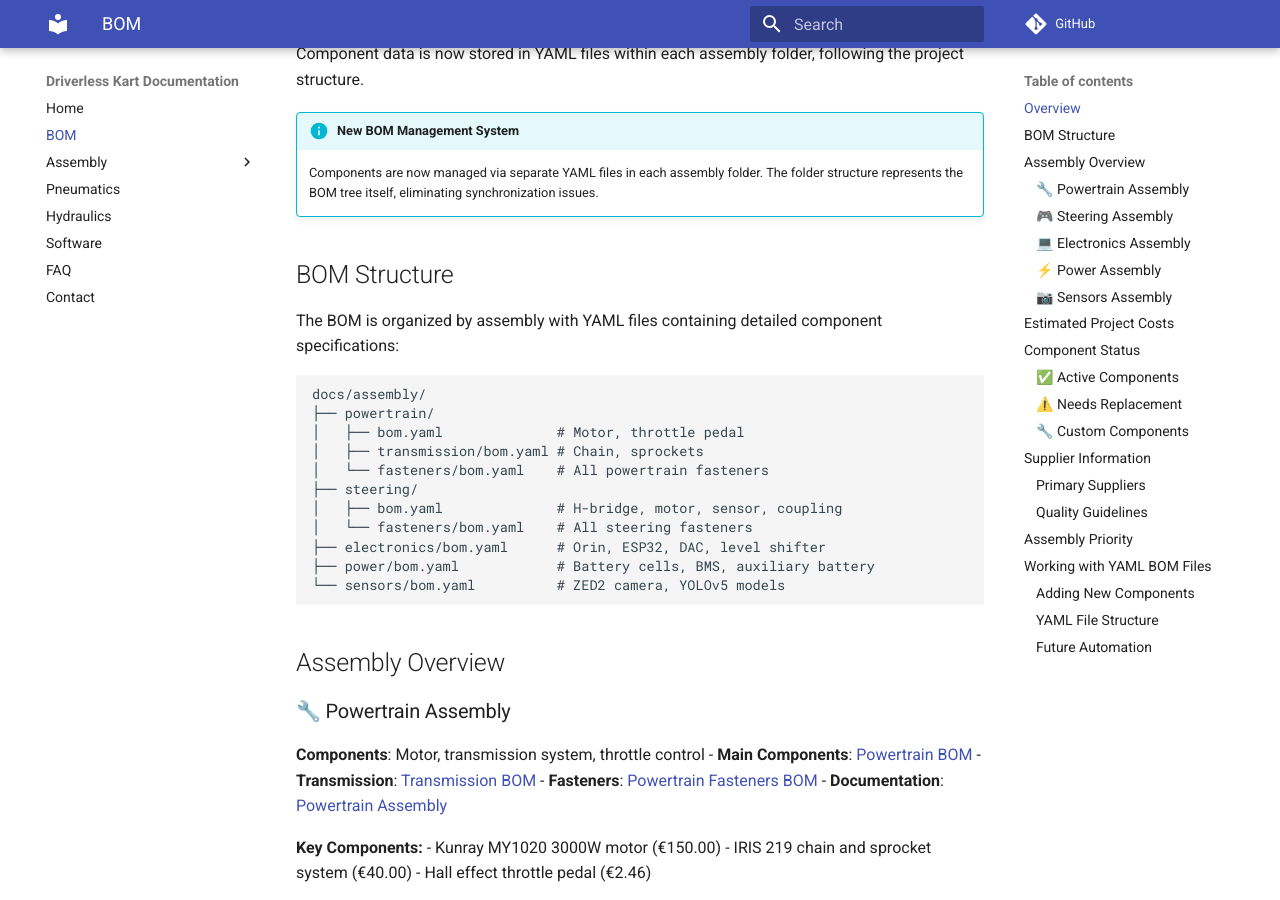
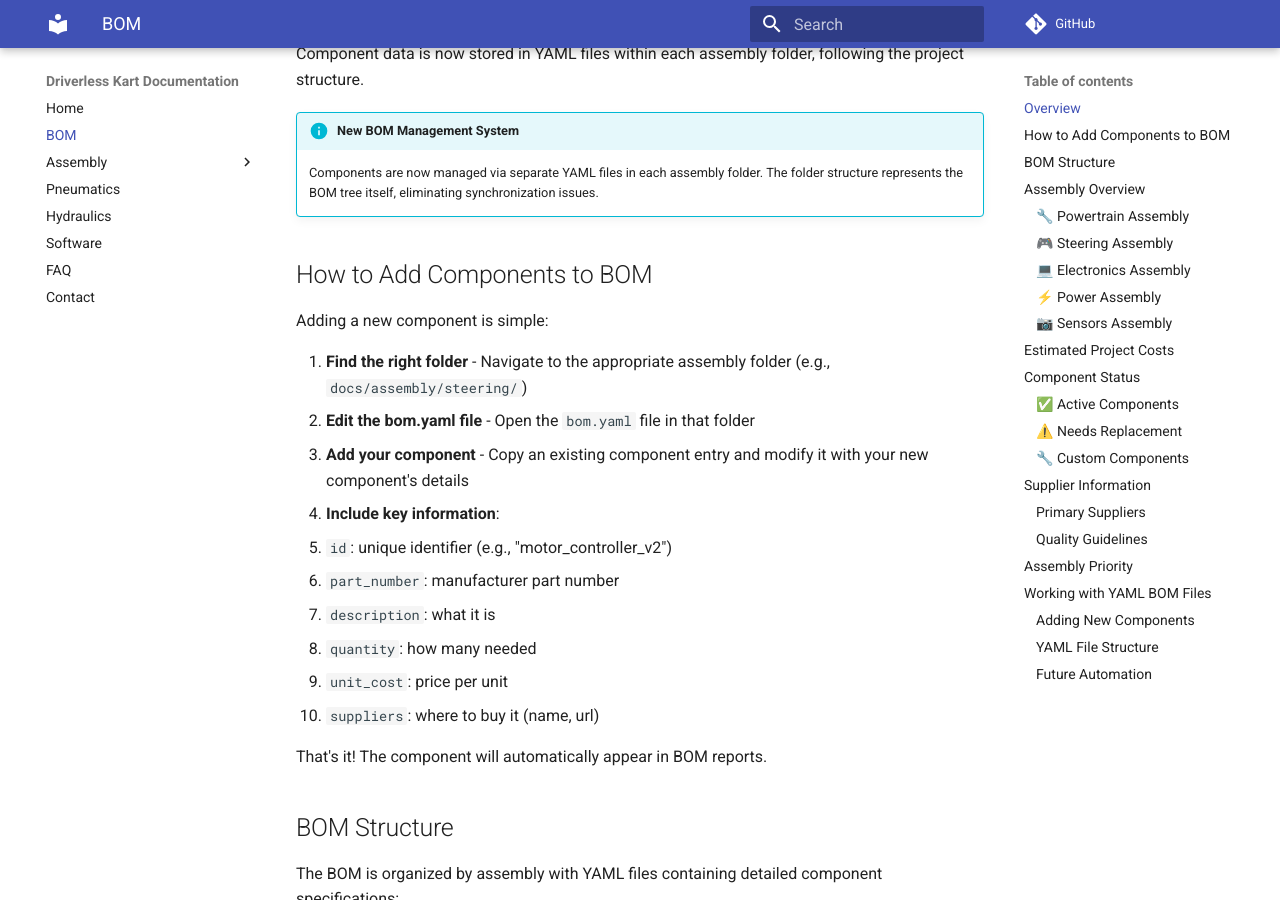
Before and after one commit to UM-Driverless/kart_docs, an MkDocs documentation site: the page built from docs/bom/index.md, in a window 1280 px wide and 900 px high, scrolled down 215 px. Built offline with MkDocs 1.6.1 and Material for MkDocs 9.7.7, drawn with Linux system fonts in a browser that asks for light colours; comment, search, counter and statistics services are not loaded.

Commit message:
Add simple instructions for adding components to BOM
- Added 'How to Add Components to BOM' section right after overview
- Simple 4-step process with key fields explained
- Clear and concise for easy understanding

```diff
--- a/docs/bom/index.md
+++ b/docs/bom/index.md
@@ -6,6 +6,23 @@ This page provides a comprehensive list of all components required to build the
 
 !!! info "New BOM Management System"
     Components are now managed via separate YAML files in each assembly folder. The folder structure represents the BOM tree itself, eliminating synchronization issues.
+
+## How to Add Components to BOM
+
+Adding a new component is simple:
+
+1. **Find the right folder** - Navigate to the appropriate assembly folder (e.g., `docs/assembly/steering/`)
+2. **Edit the bom.yaml file** - Open the `bom.yaml` file in that folder
+3. **Add your component** - Copy an existing component entry and modify it with your new component's details
+4. **Include key information**:
+   - `id`: unique identifier (e.g., "motor_controller_v2")
+   - `part_number`: manufacturer part number
+   - `description`: what it is
+   - `quantity`: how many needed
+   - `unit_cost`: price per unit
+   - `suppliers`: where to buy it (name, url)
+
+That's it! The component will automatically appear in BOM reports.
 
 ## BOM Structure
 
```
